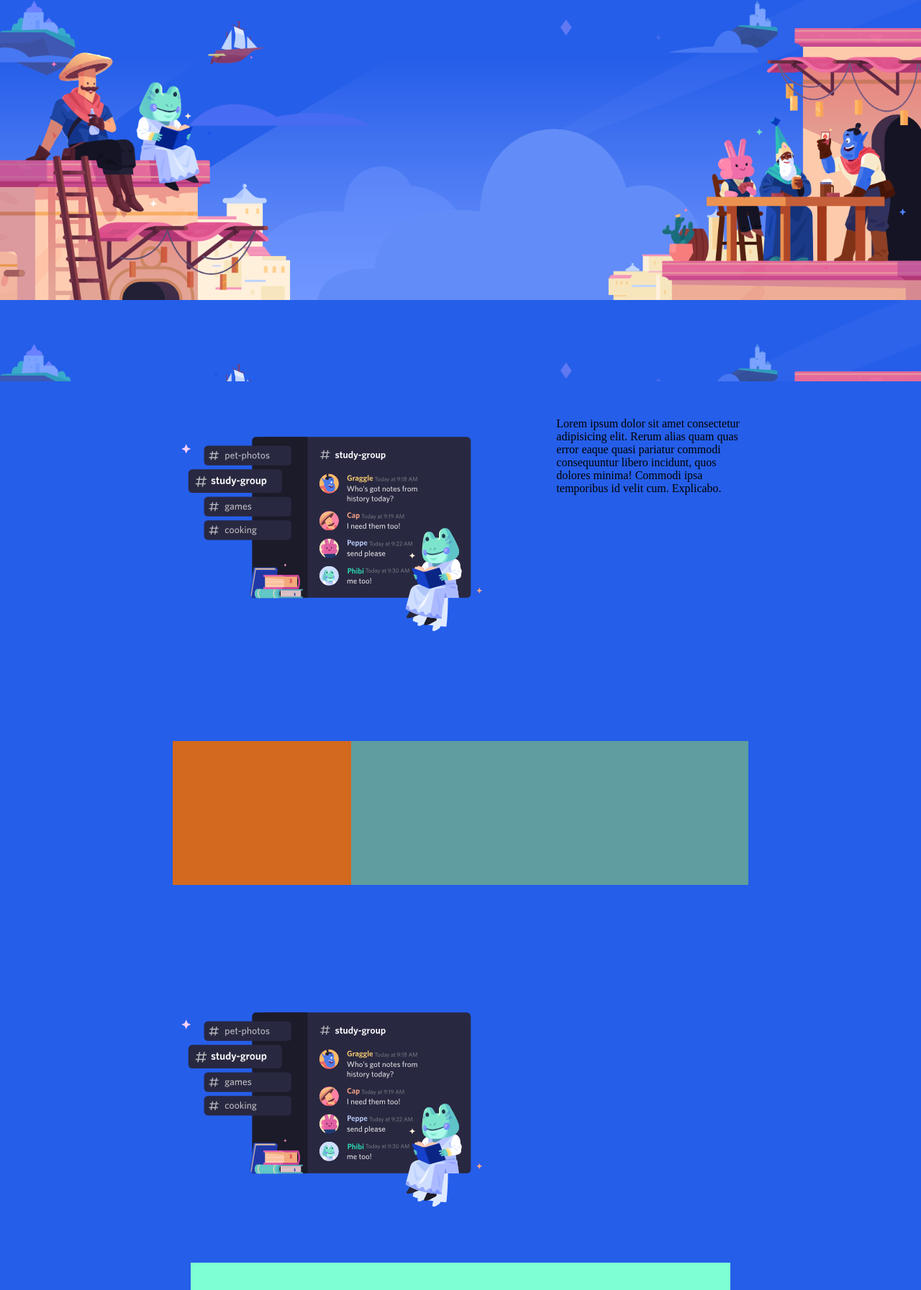
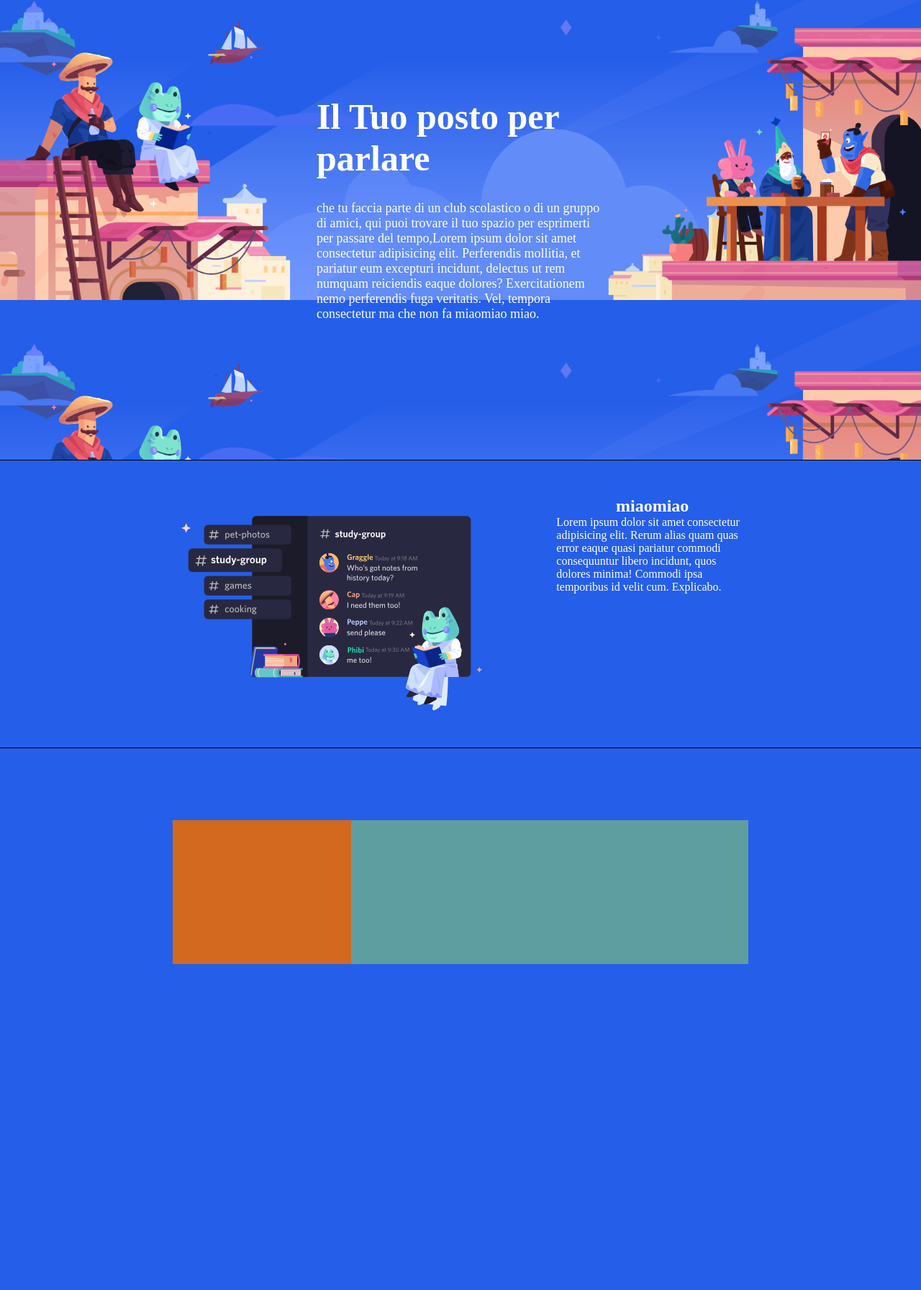
Before and after one commit to pierfilippodiviccaro/htmlcss-discord, a plain HTML site: page index.html in a window 1280 px wide. Shown: the part 160-1953 px from the top of the page at 72% size. Drawn offline with Linux system fonts and the light colour scheme.

Commit message:
feat: fatte delle sistemazioni al codice

```diff
--- a/index.html
+++ b/index.html
@@ -12,7 +12,7 @@
     <header class="header">
         <div class="container">
             <div class="menu">
-                <div class="text">logo</div>
+                <div class="text"><img src="img/logo.svg" alt=""></div>
                 <div class="text">link link link link</div>
                 <div class="textself">login</div>
             </div>
@@ -20,14 +20,20 @@
     </header>
     <main>
         <div class="bg1">
-            <div class="square"></div>
+            <div class="square">
+                <h1>Il Tuo posto per parlare</h1>
+                <p>che tu faccia parte di un club scolastico o di un gruppo di amici, qui puoi trovare il tuo spazio per esprimerti per passare del tempo,Lorem ipsum dolor sit amet consectetur adipisicing elit. Perferendis mollitia, et pariatur eum excepturi incidunt, delectus ut rem numquam reiciendis eaque dolores? Exercitationem nemo perferendis fuga veritatis. Vel, tempora consectetur ma che non fa miaomiao miao.</p>
+            </div>
+
         </div>
 
         <div class="bg2">
             <div class="container">
                 <div class="menu">
                     <div class="second-square"></div>
-                    <div class="second-square2">Lorem ipsum dolor sit amet consectetur adipisicing elit. Rerum alias quam quas error eaque quasi pariatur commodi consequuntur libero incidunt, quos dolores minima! Commodi ipsa temporibus id velit cum. Explicabo.</div>
+                    <div class="second-square2">
+                        <h2>miaomiao</h2>
+                        Lorem ipsum dolor sit amet consectetur adipisicing elit. Rerum alias quam quas error eaque quasi pariatur commodi consequuntur libero incidunt, quos dolores minima! Commodi ipsa temporibus id velit cum. Explicabo.</div>
                 </div>
             </div>
         </div>
@@ -45,8 +51,8 @@
         <div class="bg4">
             <div class="container">
                 <div class="d-flex">
-                    <div class="second-square"></div>
-                    <div class="second-square2"></div>
+                    <div class="seventh-square"></div>
+                    <div class="seventh-square2"></div>
                 </div>
             </div>
 
--- a/style.css
+++ b/style.css
@@ -29,9 +29,8 @@
 }
 
 .menu {
-    background-color: rgb(249, 249, 252);
     display: flex;
-
+    background-color: #255ee9;
 }
 
 .text {
@@ -41,10 +40,11 @@
 
 .bg1 {
    display: flex;
-    height: 590px;
+    min-height: 700px;
     align-items: center;
     background-size: contain;
 background-image: url(img/jumbo.png);
+border-bottom: 1px solid black;
 }
 
 
@@ -52,6 +52,9 @@ background-image: url(img/jumbo.png);
     display: flex;
     height: 70%;
     width: 400px;
+    align-items: center;
+    justify-content: center;
+    flex-direction: column;
 
 }
 
@@ -61,7 +64,8 @@ background-image: url(img/jumbo.png);
     min-height: 400px;
     align-items: center;
     flex-wrap: wrap;
-    background-color:#255ee9
+    border-bottom: 1px solid black;
+    background-color:#255ee9;
 
 }
 
@@ -81,7 +85,8 @@ background-image: url(img/jumbo.png);
     display: flex;
     background-color: #255ee9;
     width: 50%;
-
+    flex-direction: column;
+    color: white;
 }
 
 .bg3 {
@@ -149,7 +154,7 @@ background-image: url(img/jumbo.png);
 .bg7 {
 
     height: 70px;
-    background-color: blueviolet;
+    background-color: rgb(0, 0, 0);
 
     ;
 
@@ -184,3 +189,32 @@ background-image: url(img/jumbo.png);
 .end{
     text-align: end;
 }
+.seventh-square{
+
+    height: 300px;
+    width: 100%;
+   background-size: contain;
+   background-repeat: no-repeat;
+    background-color:#255ee9;
+
+}
+.seventh-square2{
+display: flex;
+    background-color: #255ee9;
+    width: 50%;
+    flex-direction: column;
+    color: white;
+}
+h1{
+    padding-bottom: 30px;
+    color: white;
+    font-size: 50px;
+}
+p{
+    color: white;
+    font-size: large;
+}
+.miao{
+    display: flex;
+    flex-direction: row;
+}
```
